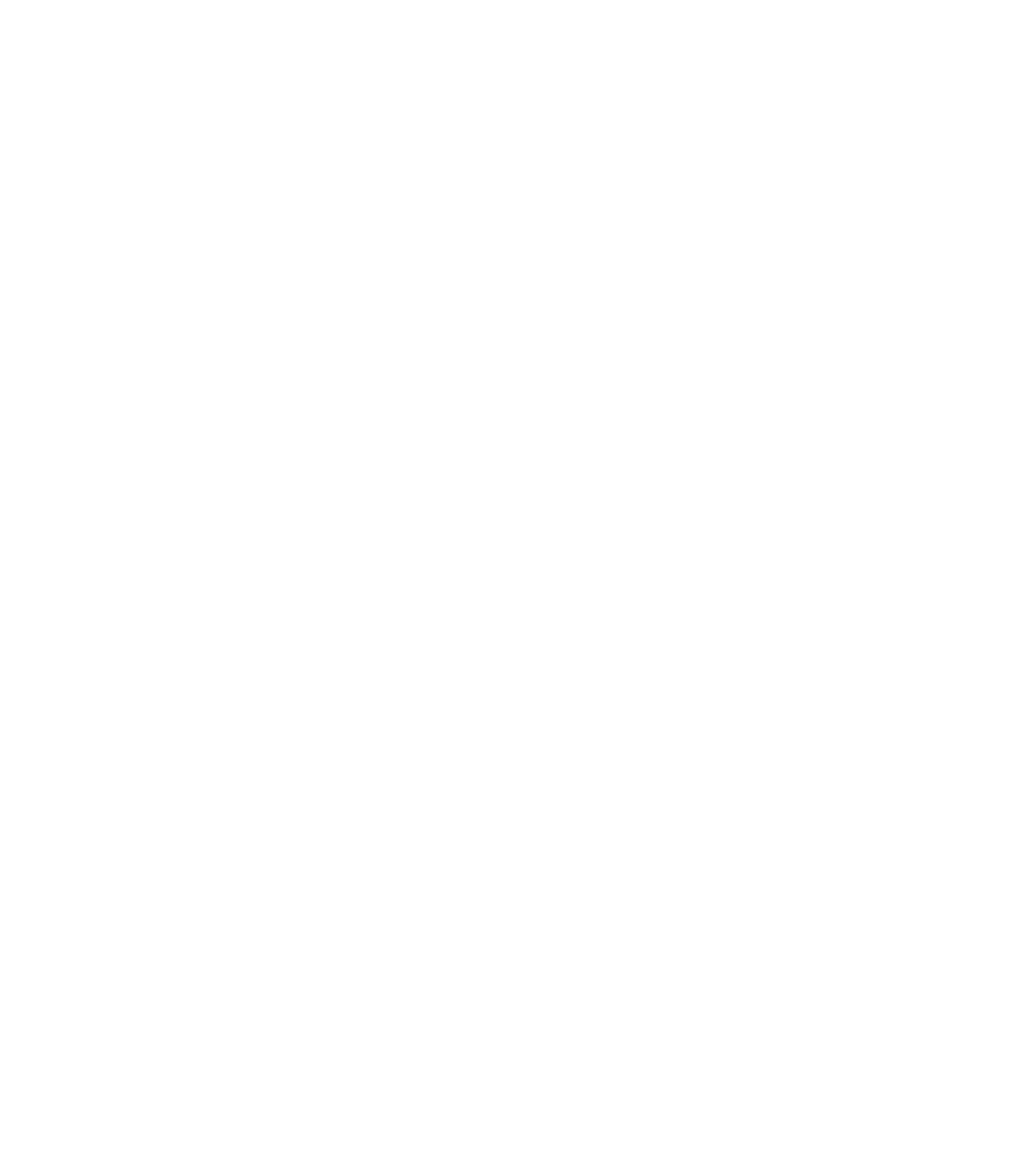
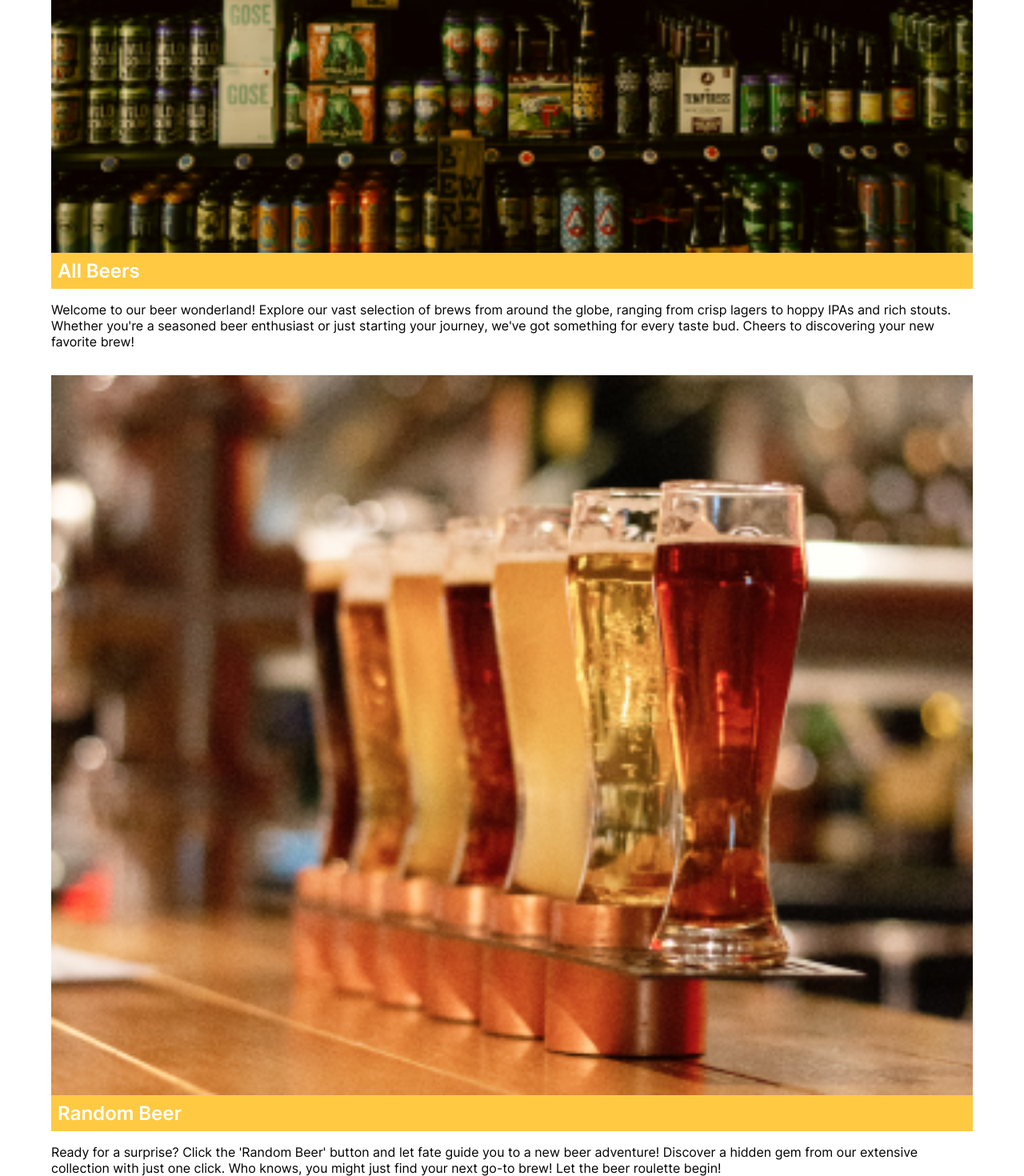
Before and after one commit to thomaserdmenger/superCode-Beer-API-React-Rooter-DOM-Project, a React (Vite) app: page / in a window 1280 px wide. Shown: the part 678-2148 px from the top of the page at 80% size. Before the commit the page ends 800 px from the top, so only its background shows below. Built offline with nearby package versions, Linux system fonts and the light colour scheme.

Commit message:
Add Home Page Section

```diff
--- a/src/App.jsx
+++ b/src/App.jsx
@@ -1,5 +1,18 @@
+import { BrowserRouter, Route, Routes } from 'react-router-dom'
 import './App.css'
+import Home from './pages/Home/Home'
 
-function App() {}
+function App() {
+  return (
+    <BrowserRouter>
+      <Routes>
+        <Route
+          path='/'
+          element={<Home />}
+        />
+      </Routes>
+    </BrowserRouter>
+  )
+}
 
 export default App
--- a/src/index.css
+++ b/src/index.css
@@ -1,6 +1,6 @@
 @font-face {
   font-family: Inter;
-  src: url(/public/fonts/Inter-VariableFont.ttf);
+  src: url(/fonts/Inter-VariableFont.ttf);
 }
 
 * {
@@ -17,3 +17,14 @@ html {
 img {
   max-width: 100%;
 }
+
+.wrapper {
+  padding-inline: 5%;
+  padding-block-start: 2rem;
+  min-height: 100vh;
+}
+
+a {
+  all: unset;
+  cursor: pointer;
+}
--- /dev/null
+++ b/src/pages/Home/Home.css
@@ -0,0 +1,24 @@
+.home {
+  display: grid;
+  grid-template-columns: 1fr;
+  gap: 2rem;
+}
+
+.home__items {
+  display: flex;
+  flex-direction: column;
+}
+
+.home__image-container {
+  display: flex;
+  flex-direction: column;
+  background-color: #ffca42;
+  margin-block-end: 1rem;
+}
+
+.home__links {
+  padding: 0.5rem;
+  color: white;
+  font-weight: 600;
+  font-size: 1.5rem;
+}
--- /dev/null
+++ b/src/pages/Home/Home.jsx
@@ -0,0 +1,47 @@
+import { Link } from 'react-router-dom'
+import './Home.css'
+
+const Home = () => {
+  return (
+    <div className='wrapper'>
+      <main>
+        <section className='home'>
+          <h1>Welcome to Crafty Brew Haven</h1>
+          <article className='home__items'>
+            <div className='home__image-container'>
+              <img
+                src='/images/home-beer1.jpg'
+                alt='Beer Sortiment'
+              />
+              <Link className='home__links'>All Beers</Link>
+            </div>
+            <p>
+              Welcome to our beer wonderland! Explore our vast selection of
+              brews from around the globe, ranging from crisp lagers to hoppy
+              IPAs and rich stouts. Whether you're a seasoned beer enthusiast or
+              just starting your journey, we've got something for every taste
+              bud. Cheers to discovering your new favorite brew!
+            </p>
+          </article>
+          <article className='home__items'>
+            <div className='home__image-container'>
+              <img
+                src='/images/home-beer2.png'
+                alt='Random Beer'
+              />
+              <Link className='home__links'>Random Beer</Link>
+            </div>
+            <p>
+              Ready for a surprise? Click the 'Random Beer' button and let fate
+              guide you to a new beer adventure! Discover a hidden gem from our
+              extensive collection with just one click. Who knows, you might
+              just find your next go-to brew! Let the beer roulette begin!
+            </p>
+          </article>
+        </section>
+      </main>
+    </div>
+  )
+}
+
+export default Home
```
Also changed, not shown: src/pages/AllBeers/AllBeers.jsx (added, +7 -0 lines), src/pages/RandomBeer/RandomBeer.jsx (added, +7 -0 lines), src/pages/SingleBeer/SingleBeer.jsx (added, +7 -0 lines), public/images/home-beer1.jpg (added), public/images/home-beer2.png (added), src/pages/AllBeers/AllBeers.css (added), src/pages/RandomBeer/RandomBeer.css (added), src/pages/SingleBeer/SingleBeer.css (added).
